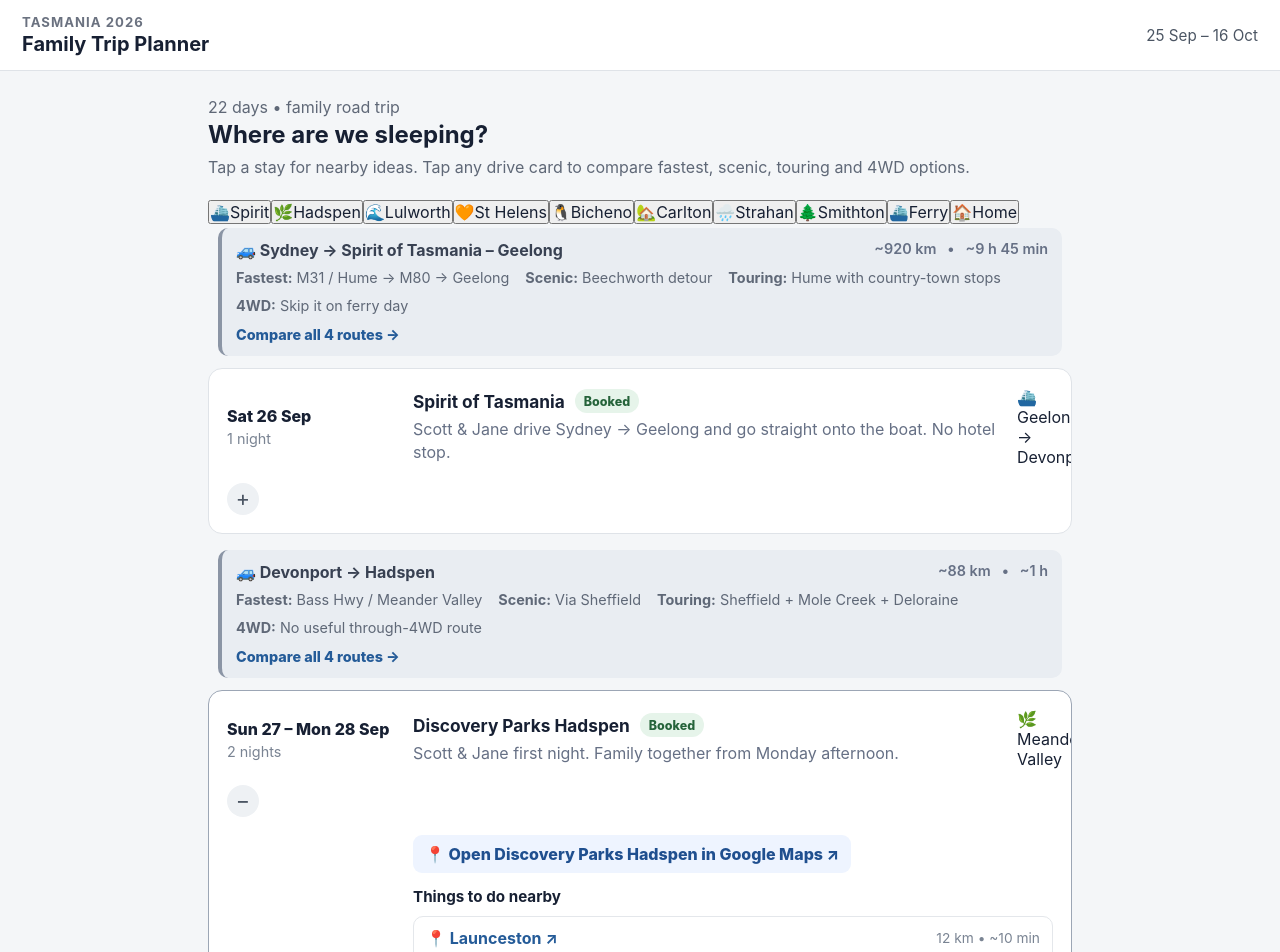
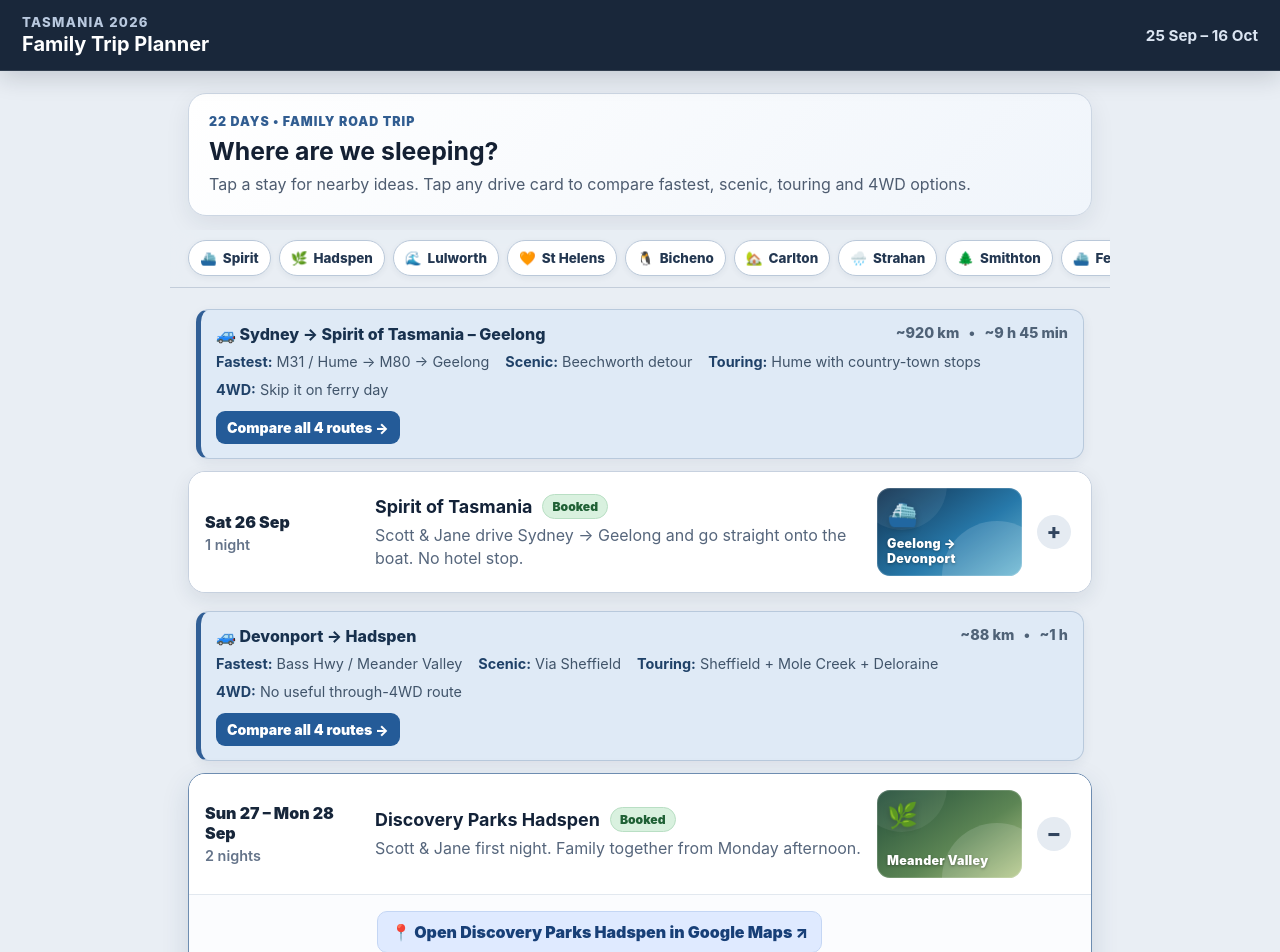
Before and after one commit to scottwillow84/willow-expeditions-v2, a React (Vite) app: page /#/ in a window 1280 px wide. Shown: the top 952 px of the page. Built offline with nearby package versions, Linux system fonts and the light colour scheme.

Commit message:
Increase contrast and add visual stay navigation

```diff
--- a/src/index.css
+++ b/src/index.css
@@ -6,15 +6,19 @@
 
 :root {
   font-family: Inter, ui-sans-serif, system-ui, -apple-system, BlinkMacSystemFont, "Segoe UI", sans-serif;
-  color: #172033;
-  background: #f4f6f8;
+  color: #142033;
+  background: #e9eef4;
   font-synthesis: none;
   text-rendering: optimizeLegibility;
 }
 
+html {
+  scroll-behavior: smooth;
+}
+
 body {
   min-width: 320px;
-  background: #f4f6f8;
+  background: #e9eef4;
 }
 
 button,
@@ -39,135 +43,212 @@
 .simpleHeader {
   position: sticky;
   top: 0;
-  z-index: 20;
+  z-index: 30;
   display: flex;
   align-items: center;
   justify-content: space-between;
   gap: 20px;
   padding: 14px 22px;
-  background: rgba(255, 255, 255, 0.96);
-  border-bottom: 1px solid #dfe3e8;
-  backdrop-filter: blur(10px);
+  color: #fff;
+  background: rgba(18, 32, 52, 0.97);
+  border-bottom: 1px solid rgba(255, 255, 255, 0.1);
+  box-shadow: 0 6px 24px rgba(14, 25, 42, 0.18);
+  backdrop-filter: blur(12px);
 }
 
 .tripLabel {
   margin-bottom: 2px;
-  color: #6b7280;
+  color: #b9c9df;
   font-size: 0.82rem;
-  font-weight: 700;
-  letter-spacing: 0.08em;
+  font-weight: 800;
+  letter-spacing: 0.1em;
   text-transform: uppercase;
 }
 
 .simpleHeader h1 {
+  color: #fff;
   font-size: 1.25rem;
   line-height: 1.2;
 }
 
 .tripDates {
-  color: #4b5563;
+  color: #dbe5f2;
   font-size: 0.95rem;
+  font-weight: 700;
   white-space: nowrap;
 }
 
 main {
-  width: min(900px, 100%);
+  width: min(940px, 100%);
   margin: 0 auto;
-  padding: 24px 18px 48px;
+  padding: 22px 18px 48px;
 }
 
 .plannerIntro {
-  margin-bottom: 20px;
+  margin-bottom: 14px;
+  padding: 18px 20px;
+  border: 1px solid #ccd6e3;
+  border-radius: 18px;
+  background: linear-gradient(135deg, #ffffff 0%, #f0f5fb 100%);
+  box-shadow: 0 8px 24px rgba(24, 42, 67, 0.08);
+}
+
+.introEyebrow {
+  margin-bottom: 5px;
+  color: #315d91 !important;
+  font-size: 0.78rem;
+  font-weight: 900;
+  letter-spacing: 0.08em;
+  text-transform: uppercase;
 }
 
 .plannerIntro h2 {
   margin-bottom: 6px;
-  font-size: 1.5rem;
+  color: #142033;
+  font-size: 1.55rem;
 }
 
 .plannerIntro p,
 .plannerNote {
-  color: #5f6877;
+  color: #4e5c70;
   line-height: 1.55;
+}
+
+.stayJumpBar {
+  position: sticky;
+  top: 69px;
+  z-index: 24;
+  display: flex;
+  gap: 8px;
+  overflow-x: auto;
+  margin: 0 -18px 18px;
+  padding: 10px 18px 11px;
+  background: rgba(233, 238, 244, 0.96);
+  border-bottom: 1px solid rgba(170, 184, 202, 0.6);
+  scrollbar-width: none;
+  backdrop-filter: blur(12px);
+}
+
+.stayJumpBar::-webkit-scrollbar {
+  display: none;
+}
+
+.stayJumpBar button {
+  display: inline-flex;
+  flex: 0 0 auto;
+  align-items: center;
+  gap: 6px;
+  min-height: 36px;
+  padding: 8px 11px;
+  border: 1px solid #bac8d9;
+  border-radius: 999px;
+  background: #fff;
+  color: #233751;
+  box-shadow: 0 2px 6px rgba(25, 43, 67, 0.06);
+  font-size: 0.84rem;
+  font-weight: 800;
+  cursor: pointer;
+}
+
+.stayJumpBar button:active {
+  transform: translateY(1px);
+  background: #eaf1fa;
 }
 
 .calendarList {
   display: grid;
-  gap: 12px;
+  gap: 15px;
 }
 
 .routeCard {
-  margin: 4px 10px 12px;
-  padding: 12px 14px;
-  border-left: 4px solid #8b95a5;
-  background: #e9edf2;
-  border-radius: 10px;
-  color: #384152;
+  margin: 3px 8px 12px;
+  padding: 14px 15px;
+  border: 1px solid #b8c9dc;
+  border-left: 5px solid #315f96;
+  background: #dfeaf6;
+  border-radius: 13px;
+  color: #263a53;
+  box-shadow: 0 4px 12px rgba(38, 62, 88, 0.07);
 }
 
 .routeTop {
   display: flex;
   justify-content: space-between;
   gap: 12px;
-  font-weight: 700;
+  font-weight: 800;
+}
+
+.routeTitle {
+  color: #18314e;
 }
 
 .routeNumbers {
-  color: #667085;
+  color: #4f6277;
   font-size: 0.9rem;
-  font-weight: 600;
+  font-weight: 800;
   white-space: nowrap;
 }
 
 .routeOptions {
   display: flex;
   flex-wrap: wrap;
-  gap: 8px 16px;
+  gap: 7px 16px;
   margin-top: 8px;
-  color: #5f6877;
+  color: #40546a;
   font-size: 0.9rem;
-  line-height: 1.4;
+  line-height: 1.42;
+}
+
+.routeOptions strong {
+  color: #1f4168;
 }
 
 .routeMapLink {
   display: inline-flex;
-  margin-top: 10px;
-  color: #245b98;
-  font-size: 0.9rem;
-  font-weight: 800;
+  align-items: center;
+  margin-top: 11px;
+  padding: 8px 11px;
+  border-radius: 9px;
+  background: #245b98;
+  color: #fff;
+  font-size: 0.88rem;
+  font-weight: 900;
   text-decoration: none;
 }
 
 .routeMapLink:hover {
-  text-decoration: underline;
+  background: #1c4b80;
 }
 
 .stayCard {
+  scroll-margin-top: 125px;
   overflow: hidden;
-  background: #ffffff;
-  border: 1px solid #dfe3e8;
-  border-radius: 14px;
+  background: #fff;
+  border: 1px solid #c7d1df;
+  border-radius: 17px;
+  box-shadow: 0 7px 20px rgba(21, 39, 62, 0.09);
 }
 
 .stayCard.open {
-  border-color: #9ca6b5;
+  border-color: #6e8db1;
+  box-shadow: 0 10px 28px rgba(30, 64, 103, 0.13);
 }
 
 .stayButton {
   width: 100%;
   display: grid;
-  grid-template-columns: 170px 1fr 36px;
-  gap: 16px;
+  grid-template-columns: 155px minmax(0, 1fr) 145px 38px;
+  gap: 15px;
   align-items: center;
-  padding: 18px;
+  padding: 16px;
   border: 0;
-  background: transparent;
+  background: #fff;
   text-align: left;
   cursor: pointer;
 }
 
 .stayButton:hover {
-  background: #fafbfc;
+  background: #fbfcfe;
 }
 
 .dateBlock {
@@ -176,12 +257,15 @@
 }
 
 .dateText {
-  font-weight: 800;
+  color: #17263a;
+  font-size: 1rem;
+  font-weight: 900;
 }
 
 .nightText {
-  color: #7a8493;
+  color: #65748a;
   font-size: 0.9rem;
+  font-weight: 600;
 }
 
 .stayMain {
@@ -197,67 +281,164 @@
 }
 
 .stayHeading h3 {
-  font-size: 1.08rem;
+  color: #132238;
+  font-size: 1.12rem;
 }
 
 .stayMain p {
-  color: #667085;
+  color: #56667c;
   line-height: 1.45;
 }
 
 .status {
   display: inline-flex;
   align-items: center;
-  min-height: 24px;
+  min-height: 25px;
   padding: 3px 9px;
   border-radius: 999px;
-  background: #eef1f4;
-  color: #4b5563;
-  font-size: 0.78rem;
-  font-weight: 800;
+  background: #e8edf3;
+  color: #43546a;
+  font-size: 0.76rem;
+  font-weight: 900;
 }
 
 .status-booked,
 .status-locked-in {
-  background: #e6f4ea;
-  color: #25633a;
+  background: #d9f1df;
+  color: #1f6035;
+  border: 1px solid #b9dfc4;
 }
 
 .status-planning {
-  background: #fff2d7;
-  color: #795400;
+  background: #fff0c9;
+  color: #6f4d00;
+  border: 1px solid #ead393;
 }
 
 .status-finish {
-  background: #e6eefc;
-  color: #294b82;
+  background: #dce8fb;
+  color: #244d83;
+  border: 1px solid #bdd1ef;
 }
 
 .chevron {
   display: grid;
-  width: 32px;
-  height: 32px;
+  width: 34px;
+  height: 34px;
   place-items: center;
   border-radius: 50%;
-  background: #eef1f4;
-  color: #4b5563;
+  background: #e5ebf2;
+  color: #31445e;
   font-size: 1.35rem;
+  font-weight: 800;
   line-height: 1;
 }
 
+.stayVisual {
+  position: relative;
+  display: flex;
+  min-height: 88px;
+  overflow: hidden;
+  flex-direction: column;
+  align-items: flex-start;
+  justify-content: flex-end;
+  padding: 10px;
+  border-radius: 13px;
+  color: #fff;
+  isolation: isolate;
+  box-shadow: inset 0 0 0 1px rgba(255, 255, 255, 0.16);
+}
+
+.stayVisual::before,
+.stayVisual::after {
+  content: "";
+  position: absolute;
+  z-index: -1;
+  border-radius: 50%;
+  opacity: 0.42;
+}
+
+.stayVisual::before {
+  width: 110px;
+  height: 110px;
+  right: -30px;
+  bottom: -55px;
+  background: rgba(255, 255, 255, 0.35);
+}
+
+.stayVisual::after {
+  width: 90px;
+  height: 90px;
+  top: -48px;
+  left: -20px;
+  background: rgba(255, 255, 255, 0.16);
+}
+
+.stayVisualIcon {
+  margin-bottom: auto;
+  font-size: 1.55rem;
+  filter: drop-shadow(0 2px 3px rgba(0, 0, 0, 0.22));
+}
+
+.stayVisualLabel {
+  font-size: 0.78rem;
+  font-weight: 900;
+  letter-spacing: 0.02em;
+  text-shadow: 0 1px 3px rgba(0, 0, 0, 0.35);
+}
+
+.stayVisual-ferry {
+  background: linear-gradient(145deg, #11314f 0%, #2779aa 58%, #6cb8d2 100%);
+}
+
+.stayVisual-valley {
+  background: linear-gradient(145deg, #234e3a 0%, #5c8554 58%, #b5c98a 100%);
+}
+
+.stayVisual-coast {
+  background: linear-gradient(145deg, #184e63 0%, #2b8394 52%, #d6c596 100%);
+}
+
+.stayVisual-bay {
+  background: linear-gradient(145deg, #1d6575 0%, #4da5b0 48%, #d87943 100%);
+}
+
+.stayVisual-bicheno {
+  background: linear-gradient(145deg, #24495d 0%, #4d899a 50%, #c98762 100%);
+}
+
+.stayVisual-river {
+  background: linear-gradient(145deg, #264d48 0%, #5d8d78 48%, #96ad86 100%);
+}
+
+.stayVisual-west {
+  background: linear-gradient(145deg, #25323f 0%, #546a76 48%, #7996a1 100%);
+}
+
+.stayVisual-tarkine {
+  background: linear-gradient(145deg, #173f32 0%, #326f54 50%, #769b71 100%);
+}
+
+.stayVisual-home {
+  background: linear-gradient(145deg, #33435b 0%, #566b87 52%, #92a6bd 100%);
+}
+
 .stayDetails {
-  padding: 0 18px 18px 204px;
+  padding: 0 18px 18px 188px;
+  border-top: 1px solid #e2e8ef;
+  background: #fbfcfe;
 }
 
 .stayMapLink {
   display: inline-flex;
   align-items: center;
-  margin: 0 0 14px;
-  padding: 9px 12px;
-  border-radius: 9px;
-  background: #eef4ff;
-  color: #1f4f8f;
-  font-weight: 800;
+  margin: 16px 0 14px;
+  padding: 10px 13px;
+  border-radius: 10px;
+  background: #dfeaff;
+  color: #173f77;
+  border: 1px solid #c4d6f4;
+  font-weight: 900;
   text-decoration: none;
 }
 
@@ -268,13 +449,15 @@
 
 .stayDetails h4 {
   margin-bottom: 10px;
-  font-size: 0.95rem;
+  color: #25364d;
+  font-size: 0.98rem;
 }
 
 .activityList {
   overflow: hidden;
-  border: 1px solid #e4e7eb;
-  border-radius: 10px;
+  border: 1px solid #d7e0ea;
+  border-radius: 11px;
+  background: #fff;
 }
 
 .activityRow {
@@ -283,7 +466,7 @@
   justify-content: space-between;
   gap: 16px;
   padding: 11px 12px;
-  border-bottom: 1px solid #e9ecef;
+  border-bottom: 1px solid #e5ebf1;
 }
 
 .activityRow:last-child {
@@ -291,26 +474,28 @@
 }
 
 .activityMapLink {
-  color: #245b98;
-  font-weight: 700;
+  color: #1d568f;
+  font-weight: 800;
   text-decoration: none;
 }
 
 .activityDistance {
-  color: #7a8493;
+  color: #67768a;
   font-size: 0.86rem;
+  font-weight: 600;
   white-space: nowrap;
 }
 
 .plannerNote {
-  margin-top: 20px;
+  margin-top: 22px;
   padding: 14px;
-  background: #eef1f4;
-  border-radius: 10px;
+  border: 1px solid #cad5e1;
+  background: #dde6f0;
+  border-radius: 11px;
   font-size: 0.9rem;
 }
 
-@media (max-width: 700px) {
+@media (max-width: 760px) {
   .simpleHeader {
     align-items: flex-start;
     padding: 12px 14px;
@@ -326,36 +511,80 @@
   }
 
   main {
-    padding: 18px 12px 40px;
+    padding: 14px 12px 40px;
+  }
+
+  .plannerIntro {
+    padding: 15px;
+    border-radius: 15px;
   }
 
   .plannerIntro h2 {
-    font-size: 1.3rem;
+    font-size: 1.35rem;
+  }
+
+  .stayJumpBar {
+    top: 62px;
+    margin: 0 -12px 15px;
+    padding: 9px 12px 10px;
+  }
+
+  .stayJumpBar button {
+    min-height: 34px;
+    padding: 7px 10px;
+    font-size: 0.8rem;
+  }
+
+  .stayCard {
+    scroll-margin-top: 116px;
   }
 
   .stayButton {
-    grid-template-columns: 1fr 34px;
+    grid-template-columns: minmax(0, 1fr) 94px 34px;
     gap: 10px;
-    padding: 15px;
+    padding: 14px;
   }
 
   .dateBlock {
     grid-column: 1;
-    margin-bottom: 3px;
+    grid-row: 1;
+    margin-bottom: 2px;
   }
 
   .stayMain {
     grid-column: 1;
+    grid-row: 2;
+  }
+
+  .stayVisual {
+    grid-column: 2;
+    grid-row: 1 / span 2;
+    min-height: 104px;
+    height: 100%;
   }
 
   .chevron {
-    grid-column: 2;
+    grid-column: 3;
     grid-row: 1 / span 2;
     align-self: center;
+    width: 32px;
+    height: 32px;
+  }
+
+  .stayHeading {
+    gap: 7px;
+  }
+
+  .stayHeading h3 {
+    font-size: 1.02rem;
+  }
+
+  .stayMain p {
+    font-size: 0.91rem;
   }
 
   .stayDetails {
-    padding: 0 15px 15px;
+    padding: 0 14px 14px;
   }
 
   .stayMapLink {
@@ -365,11 +594,13 @@
   }
 
   .routeCard {
-    margin: 2px 4px 10px;
+    margin: 2px 3px 10px;
+    padding: 13px;
   }
 
   .routeTop {
     display: grid;
+    gap: 4px;
   }
 
   .routeNumbers {
@@ -385,7 +616,7 @@
     display: flex;
     width: 100%;
     margin-top: 10px;
-    justify-content: flex-start;
+    justify-content: center;
   }
 
   .activityRow {
@@ -397,3 +628,27 @@
     text-align: right;
   }
 }
+
+@media (max-width: 430px) {
+  .stayButton {
+    grid-template-columns: minmax(0, 1fr) 82px 32px;
+    padding: 12px;
+  }
+
+  .stayVisual {
+    min-height: 100px;
+    padding: 8px;
+  }
+
+  .stayVisualLabel {
+    font-size: 0.71rem;
+  }
+
+  .stayVisualIcon {
+    font-size: 1.35rem;
+  }
+
+  .status {
+    font-size: 0.7rem;
+  }
+}
```
